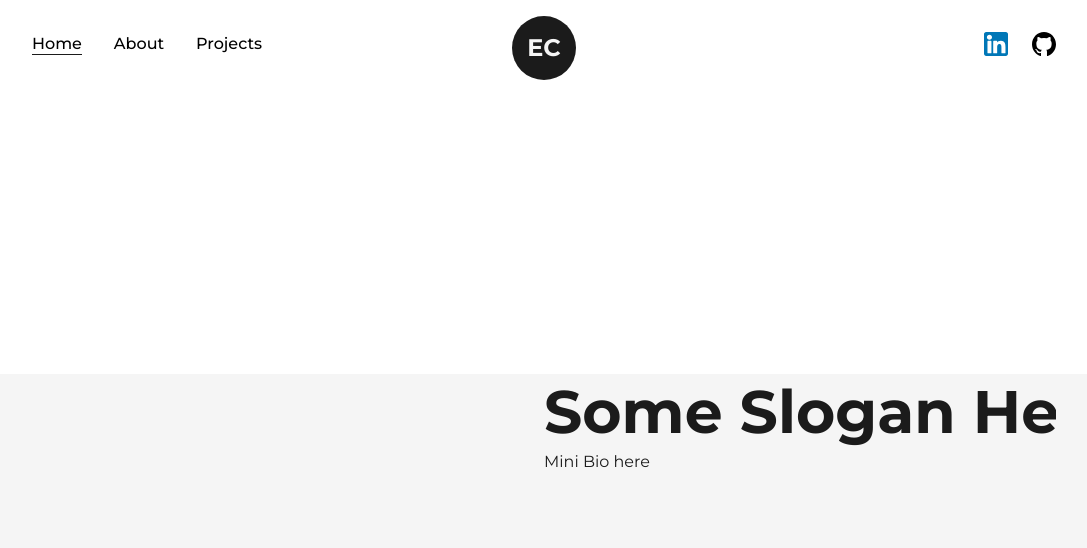
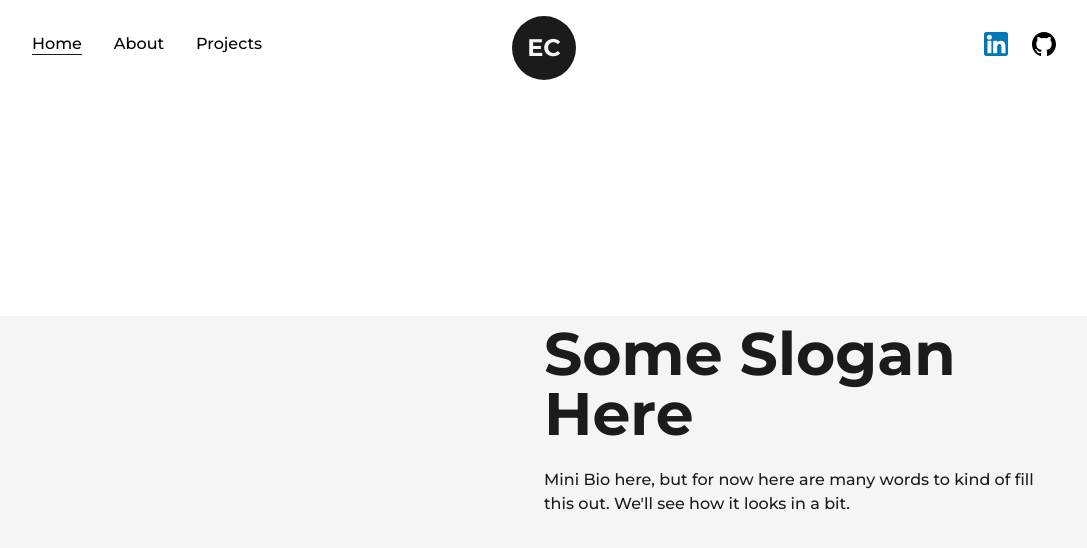
Before and after one commit to erichen886/portfolio_site, a Next.js app: page / in a window 1280 px wide. Shown: the top 548 px of the page, without its empty margins (96-1183 px from the left). Built offline with nearby package versions, Linux system fonts and the light colour scheme.

Commit message:
added placeholder slogan and bio

```diff
--- a/src/app/page.tsx
+++ b/src/app/page.tsx
@@ -19,9 +19,16 @@ const Home = () => {
               {/* TODO:Uncomment when generate profile pic */}
               {/* <Image src={profilePic} alt="Eric Chen" className="w-full h-auto" /> */}
             </div>
-            <div className="w-1/2">
-              <AnimatedText text="Some slogan here" className="text-6xl" />
-              <p>Mini Bio here</p>
+            <div className="w-1/2 flex flex-col items-center self-center">
+              <AnimatedText
+                text="Some slogan here"
+                className="!text-6xl !text-left"
+              />
+              <p className="my-4 text-base font-medium">
+                Mini Bio here, but for now here are many words to kind of fill
+                this out. We'll see how it looks in a bit.
+              </p>
+              <div></div>
             </div>
           </div>
         </Layout>
--- a/src/components/AnimatedText.tsx
+++ b/src/components/AnimatedText.tsx
@@ -1,4 +1,33 @@
+"use client";
 import React from "react";
+import { motion } from "framer-motion";
+
+const quote = {
+  initial: {
+    opacity: 1,
+  },
+  animate: {
+    opacity: 1,
+    transition: {
+      delay: 0.5,
+      staggerChildren: 0.08,
+    },
+  },
+};
+
+const singleWord = {
+  initial: {
+    opacity: 0,
+    y: 50,
+  },
+  animate: {
+    opacity: 1,
+    y: 0,
+    transition: {
+      duration: 1,
+    },
+  },
+};
 
 type ATProps = {
   text: string;
@@ -7,14 +36,24 @@ type ATProps = {
 
 const AnimatedText = ({ text, className = "" }: ATProps) => {
   return (
+    // TODO: might want to change overflow
     <div className="w-full mx-auto py-2 flex items-center justify-center text-center overflow-hidden">
-      <h1
+      <motion.h1
         className={`inline-block w-full text-dark font-bold capitalize  ${className}`}
+        variants={quote}
+        initial="initial"
+        animate="animate"
       >
         {text.split(" ").map((word, idx) => (
-          <span key={word + "-" + idx}>{word}&nbsp;</span>
+          <motion.span
+            key={word + "-" + idx}
+            className="inline-block "
+            variants={singleWord}
+          >
+            {word}&nbsp;
+          </motion.span>
         ))}
-      </h1>
+      </motion.h1>
     </div>
   );
 };
```
